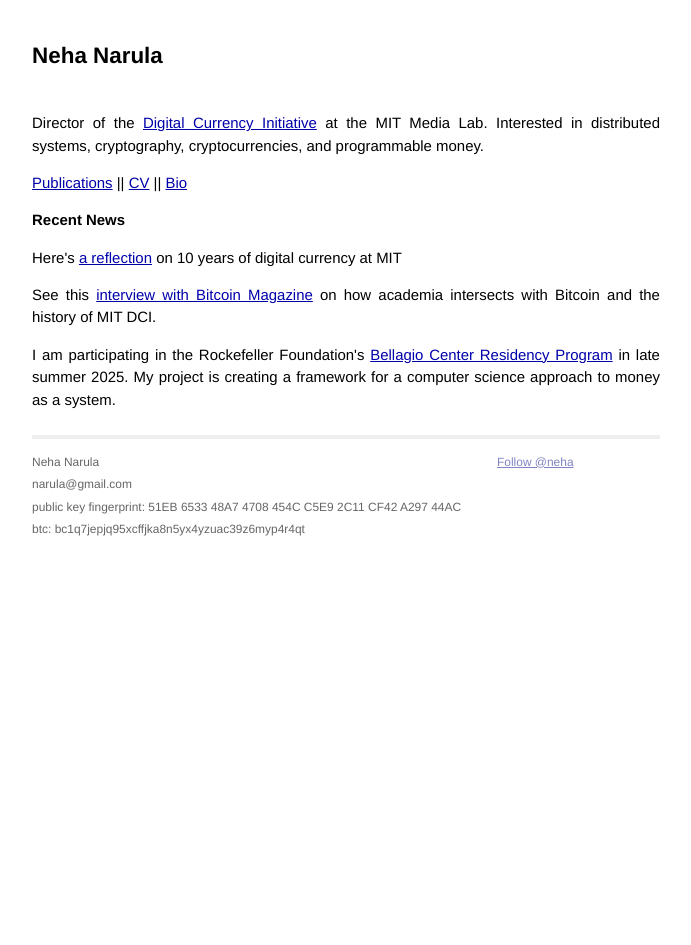
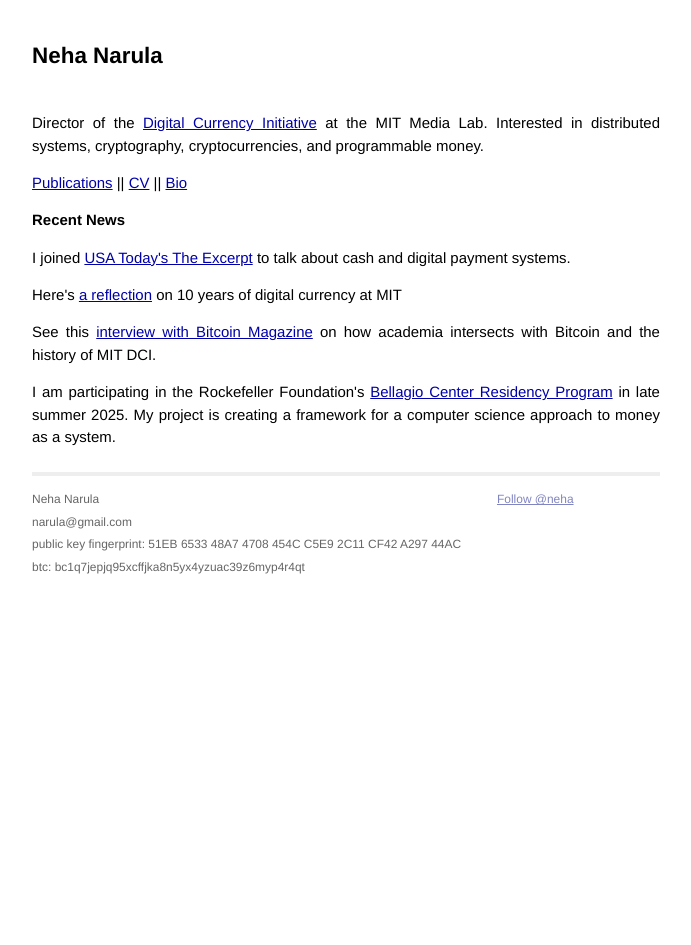
Before and after one commit to narula/narula.github.io, a Jekyll site: the page built from index.html, in a window 1280 px wide. Shown: the whole page, without its empty margins (294-985 px from the left). Built offline with Jekyll 4.4.1, drawn with Linux system fonts in a browser that asks for light colours; comment, search, counter and statistics services are not loaded.

Commit message:
excerpt interview

```diff
--- a/index.html
+++ b/index.html
@@ -10,6 +10,8 @@
 <p><a href="publications.html">Publications</a> || <a href="assets/cv.pdf">CV</a> || <a href="bio">Bio</a>
 
 <h3>Recent News</h3>
+
+<p>I joined <a href="https://www.youtube.com/watch?v=T4DuFQex7UI">USA Today's The Excerpt</a> to talk about cash and digital payment systems.</p>
 
 <p>Here's <a href="https://nehanarula.org/2025/05/15/decade-of-digital-currency.html">a reflection</a> on 10 years of digital currency at MIT</p>
 
```
